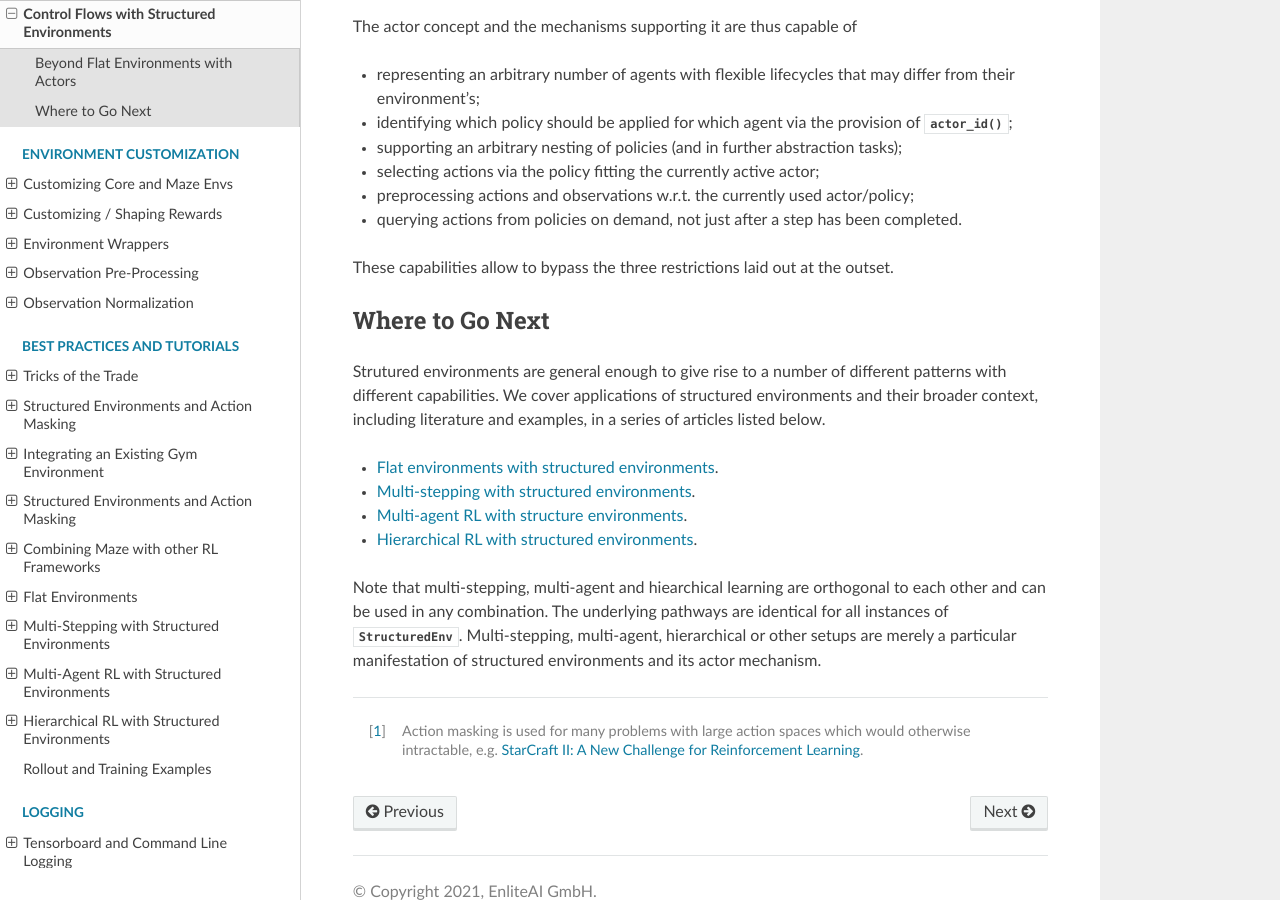
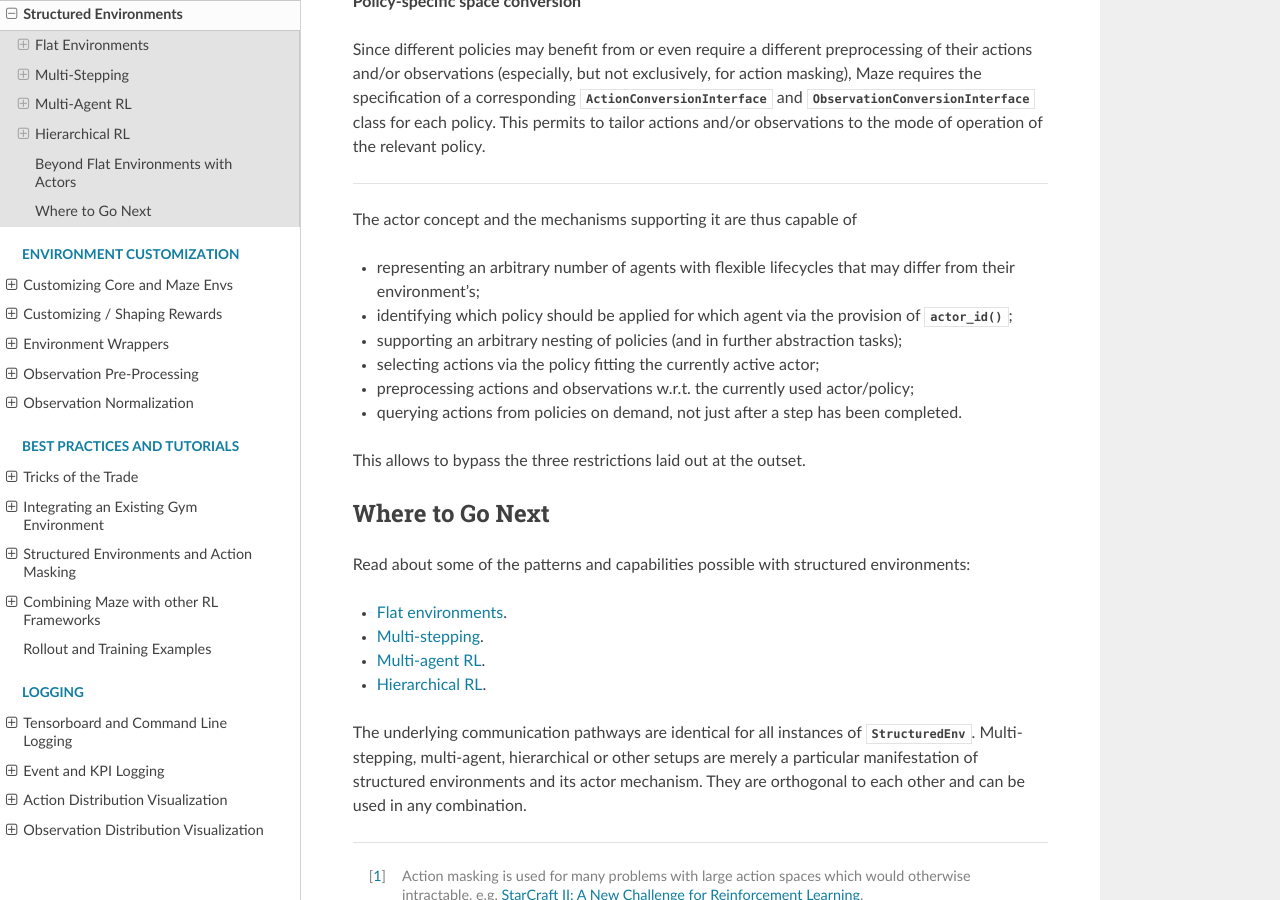
Before and after one commit to enlite-ai/maze, a Sphinx documentation site: the page built from docs/source/concepts_and_structure/struct_envs/overview.rst, in a window 1280 px wide and 900 px high, scrolled down 2548 px. Built offline with Sphinx 7.4.7 and the Read the Docs theme 2.0.0, drawn with Linux system fonts in a browser that asks for light colours; some of the changed text lies outside the part shown.

Commit message:
RL-487: Addressing review comments.

```diff
--- a/docs/source/best_practices_and_tutorials/struct_env_examples/flat/intro.rst
+++ b/docs/source/concepts_and_structure/struct_envs/flat/intro.rst
@@ -39,4 +39,4 @@
 
 - :ref:`Multi-stepping applies the actor mechanism to enact several policies in a single step<struct_env_multistep>`.
 - :ref:`Multi-agent RL by using multiple actors with different agents<struct_env_multiagent>`.
-- :ref:`Hierarchical RL by chaining and nesting tasks via policies.<struct_env_hierarchical>`.
+- :ref:`Hierarchical RL by chaining and nesting tasks via policies<struct_env_hierarchical>`.
--- a/docs/source/best_practices_and_tutorials/struct_env_examples/hierarchical/intro.rst
+++ b/docs/source/concepts_and_structure/struct_envs/hierarchical/intro.rst
@@ -1,7 +1,7 @@
 .. _struct_env_hierarchical:
 
-Hierarchical RL with Structured Environments
-============================================
+Hierarchical RL
+===============
 
 .. note::
     Recommended reads prior to this article:
--- a/docs/source/best_practices_and_tutorials/struct_env_examples/multiagent/intro.rst
+++ b/docs/source/concepts_and_structure/struct_envs/multiagent/intro.rst
@@ -1,7 +1,7 @@
 .. _struct_env_multiagent:
 
-Multi-Agent RL with Structured Environments
-===========================================
+Multi-Agent RL
+==============
 
 .. note::
     Recommended prior to this article:
@@ -10,7 +10,7 @@
 
 `Multi-agent reinforcment learning (MARL) <https://arxiv.org/abs/1911.10635>`_ describes a setup in which several collaborating or competing agents act as individual entitites in an environment. This introduces the additional complexity of emergent effects between those agents. Some problems require to or at least benefit from deviating from a single-agent formulation, such as the `vehicle routing problem <https://en.wikipedia.org/wiki/Vehicle_routing_problem>`_, `(video) games like Starcraft <https://www.nature.com/articles/s41586-019-1724-z>`_, `traffic coordination <http://www.wiomax.com/team/xie/paper/ICAPS12.pdf>`_, `power systems and smart grids <https://ieeexplore.ieee.org/abstract/document/7855760>`_ and many others.
 
-Maze supports multi-agent learning out of the box. In order to make a :class:`StructuredEnv <maze.core.env.structured_env.StructuredEnv>` compatible with such a setup, it needs to keep track of the activities of each agent internally. How this is done and the order in which sequence agents enacted their actions is entirely to the environment. As per customary for a structured environment, it is required to provide the ID of the active actor via :meth:`~maze.core.env.structured_env.StructuredEnv.actor_id` (see :ref:`here<control_flows_struct_envs>` for more information on the distinction between actor and agent). There are no further prequisites to use multiple agents with an environment.
+Maze supports multi-agent learning via structured environment. In order to make a :class:`StructuredEnv <maze.core.env.structured_env.StructuredEnv>` compatible with such a setup, it needs to keep track of the activities of each agent internally. How this is done and the order in which sequence agents enacted their actions is entirely to the environment. As per customary for a structured environment, it is required to provide the ID of the active actor via :meth:`~maze.core.env.structured_env.StructuredEnv.actor_id` (see :ref:`here<control_flows_struct_envs>` for more information on the distinction between actor and agent). There are no further prequisites to use multiple agents with an environment.
 
 Control Flow
 ------------
--- a/docs/source/best_practices_and_tutorials/struct_env_examples/multistep/intro.rst
+++ b/docs/source/concepts_and_structure/struct_envs/multistep/intro.rst
@@ -1,7 +1,7 @@
 .. _struct_env_multistep:
 
-Multi-Stepping with Structured Environments
-===========================================
+Multi-Stepping
+==============
 
 .. note::
     Recommended reads prior to this article:
@@ -32,8 +32,11 @@
 
 When comparing this to the control flow depicted in :ref:`the article on flat environments<control_flows_struct_envs>` you'll notice that here we consider several policies and therefore several actors - more specifically, in a setup with *n* sub-steps (or actions per step) we have at least *n* actors. Consequently the environment has to update its active actor ID, which is not necessary in flat environments.
 
-Multi-stepping is closely related to and can be seen as a type of :ref:`hierarchical RL<struct_env_hierarchical>`, in which each step encapsulates a hierarchy or sequence of tasks.
 
+Relation to Hierarchical RL
+---------------------------
+
+:ref:`Hierarchical RL (HRL) <struct_env_hierarchical>` describes a hierarchical formulation of reinforcement learning problems: tasks are broken down into (sequences of) subtasks, which are learned in a modular manner. Multi-stepping shares this property with HRL, since it also decomposes a task into a series of subtasks. It does not fit smoothly into the the latter's paradigm however due to the execution of multiple actions per step and the action sequence being fixed instead of learned.
 
 Relation to Auto-Regressive Action Distributions
 ------------------------------------------------
@@ -42,7 +45,7 @@
 
 ARADs still execute one action per step, but condition it on the previous state and *action* instead of the state alone. This allows them to be more sensitive towards such recurring patterns of actions. Multi-stepping allows to incorporate domain knowledge about the correct order of actions or tasks without having to rely on learned autoregressive policies learning, but depends on the environment to incorporate it. ARAD policies do not presuppose (and cannot make use of) any such prior knowledge.
 
-While we do not explicitly implement ARADs, they could be approximated with the set of functionality exposed within Maze by extending observations by prior actions. If relevant domain knowledge is available, we recommend to implement the multi-stepping though.
+ARADs are not explicitly implemented in Maze, but can be approximated. This can be done by including prior actions in observations supplied to the agent, which should condition the used policy on those actions. If relevant domain knowledge is available, we recommend to implement the multi-stepping though.
 
 Where to Go Next
 ----------------
--- a/docs/source/concepts_and_structure/control_flows_struct_envs.rst
+++ b/docs/source/concepts_and_structure/struct_envs/overview.rst
@@ -1,7 +1,7 @@
 .. _control_flows_struct_envs:
 
-Control Flows with Structured Environments
-==========================================
+Structured Environments
+=======================
 
 The basic reinforcement learning formulation assumes a single actor in an environment, enacting one policy-suggested action per step to fulfill exactly one task. We refer to this as a *flat* environment. A classic example for this is the cartpole balancing problem, in which a single actor attempts to fulfill the single task of balancing a cartpole. However, some problems incentivize or even require to generalize these assumptions:
 
@@ -9,12 +9,22 @@
  #. *One action per step*: Some usecases, such as `cutting raw material according to customer specifications with as little waste as possible <https://en.wikipedia.org/wiki/Cutting_stock_problem>`_, necessarily involve a well-defined sequence of actions. Stock-cutting involves (a) the selection of a piece of suitable size and (b) cutting it in an appropriate manner. We know that (a) is always followed by (b) and that the latter is a necessary precondition for the former. We can incorporate this information in our RL control loop to facilitate a faster learning process by enforcing that the environment should always execute two actions in a single step: Select, then cut. The sequential nature of such actions often also lends itself to :ref:`action masking<adding_masking>` to increase learning efficiency [#]_.
  #. *Exactly one task*: Occasionally, the problem we want to solve cannot be neatly formulated as a single task, but consists of a hierarchy of tasks. This is exemplified by `pick and place robots <https://6river.com/what-is-a-pick-and-place-robot/>`_. They solve a complex task, which is reflected by the associated hierarchy of goals: The overall goal requires (a) reaching the target object, (b) grasping the target object, (c) moving the target object to target location and (d) placing the target object safey in the target location. Solving this task cannot be reduced to a single goal.
 
+Maze addresses these problems by introducing :class:`StructuredEnv <maze.core.env.structured_env.StructuredEnv>`. We cover some of its applications and their broader context, including literature and examples, in a series of articles:
+
+.. toctree::
+   :maxdepth: 1
+
+   flat/intro.rst
+   multistep/intro.rst
+   multiagent/intro.rst
+   hierarchical/intro.rst
+
 .. _control_flows_struct_envs_approach:
 
 Beyond Flat Environments with Actors
 ------------------------------------
 
-Maze addresses these problems by baking the concept of *actors* into its control flow.
+Structured environments bake the concept of *actors* into its control flow.
 
 An actor is defined as the combination of a specific policy and a specific agent. They are uniquely identified by the agent ID and the policy key. From a more abstract perspective an actor describes *which task should be done* (via the policy) for *which entity* (the agent). In the case of the vehicle routing problem an agent might correspond to a vehicle and a policy might correspond to a task like "pick an order" or "drive to point X". A :class:`StructuredEnv <maze.core.env.structured_env.StructuredEnv>` has exactly one active actor at any time. There can be an arbitrary number of actors. They can be created and destroyed dynamically by the environment, by respectively specifying their ID or marking them as *done*. Their lifecycles are thus flexible, they don't have to be available through the entirety of the environment's lifecycle.
 
@@ -58,21 +68,22 @@
 - preprocessing actions and observations w.r.t. the currently used actor/policy;
 - querying actions from policies on demand, not just after a step has been completed.
 
-These capabilities allow to bypass the three restrictions laid out at the outset.
+This allows to bypass the three restrictions laid out at the outset.
+
 
 .. _control_flows_struct_envs_next:
 
 Where to Go Next
 ----------------
 
-Strutured environments are general enough to give rise to a number of different patterns with different capabilities. We cover applications of structured environments and their broader context, including literature and examples, in a series of articles listed below.
+Read about some of the patterns and capabilities possible with structured environments:
 
-- :ref:`Flat environments with structured environments<struct_env_flat>`.
-- :ref:`Multi-stepping with structured environments<struct_env_multistep>`.
-- :ref:`Multi-agent RL with structure environments<struct_env_multiagent>`.
-- :ref:`Hierarchical RL with structured environments<struct_env_hierarchical>`.
+- :ref:`Flat environments<struct_env_flat>`.
+- :ref:`Multi-stepping<struct_env_multistep>`.
+- :ref:`Multi-agent RL<struct_env_multiagent>`.
+- :ref:`Hierarchical RL<struct_env_hierarchical>`.
 
-Note that multi-stepping, multi-agent and hiearchical learning are orthogonal to each other and can be used in any combination. The underlying pathways are identical for all instances of :class:`StructuredEnv <maze.core.env.structured_env.StructuredEnv>`. Multi-stepping, multi-agent, hierarchical or other setups are merely a particular manifestation of structured environments and its actor mechanism.
+The underlying communication pathways are identical for all instances of :class:`StructuredEnv <maze.core.env.structured_env.StructuredEnv>`. Multi-stepping, multi-agent, hierarchical or other setups are merely a particular manifestation of structured environments and its actor mechanism. They are orthogonal to each other and can be used in any combination.
 
 _____
 
```
Also changed, not shown: other parts of docs/source/concepts_and_structure/struct_envs/multistep/intro.rst (+1 -1 lines), docs/source/index.rst (+1 -6 lines), docs/source/concepts_and_structure/struct_envs/flat/control_flow_complex.png (renamed from docs/source/best_practices_and_tutorials/struct_env_examples/flat/control_flow_complex.png), docs/source/concepts_and_structure/struct_envs/flat/control_flow_simple.png (renamed from docs/source/best_practices_and_tutorials/struct_env_examples/flat/control_flow_simple.png), docs/source/concepts_and_structure/struct_envs/hierarchical/control_flow.png (renamed from docs/source/best_practices_and_tutorials/struct_env_examples/hierarchical/control_flow.png), docs/source/concepts_and_structure/struct_envs/multiagent/control_flow.png (renamed from docs/source/best_practices_and_tutorials/struct_env_examples/multiagent/control_flow.png), docs/source/concepts_and_structure/struct_envs/multistep/control_flow.png (renamed from docs/source/best_practices_and_tutorials/struct_env_examples/multistep/control_flow.png), docs/source/concepts_and_structure/struct_envs/struct_env_control_flow.png (renamed from docs/source/concepts_and_structure/struct_env_control_flow.png).
